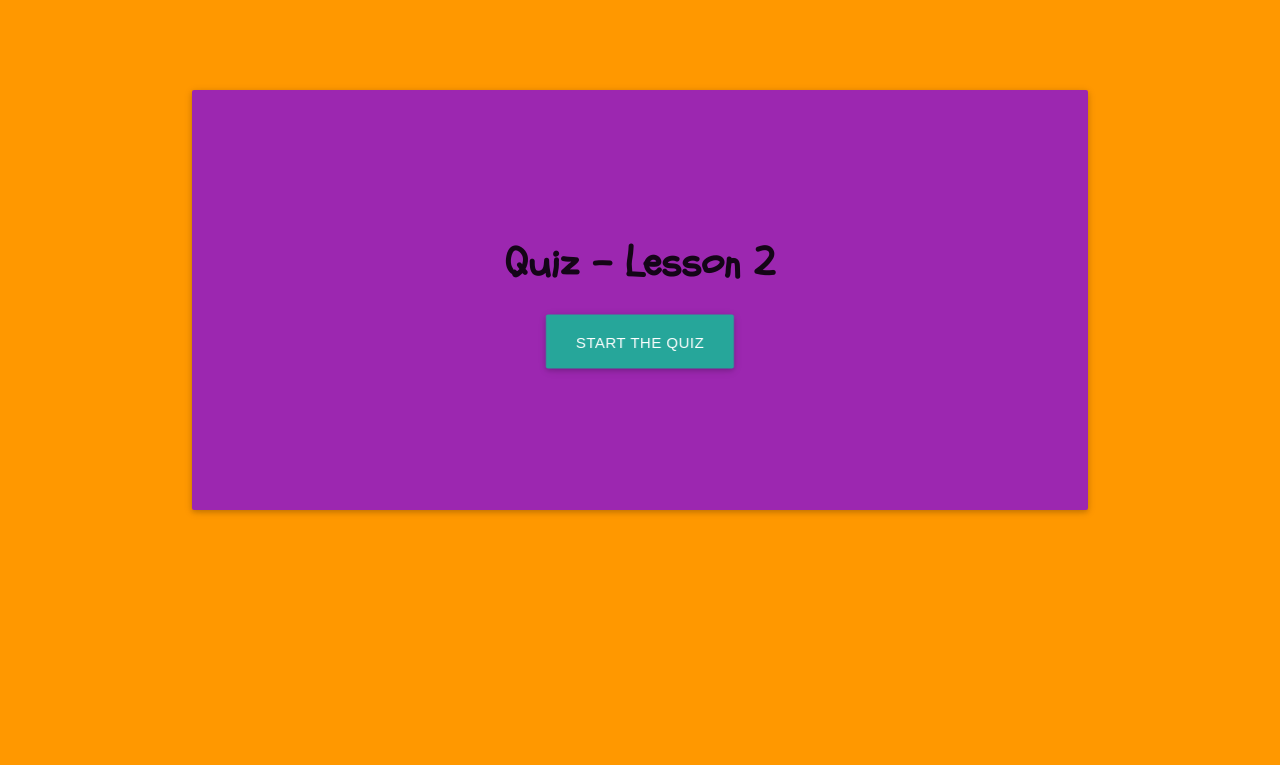
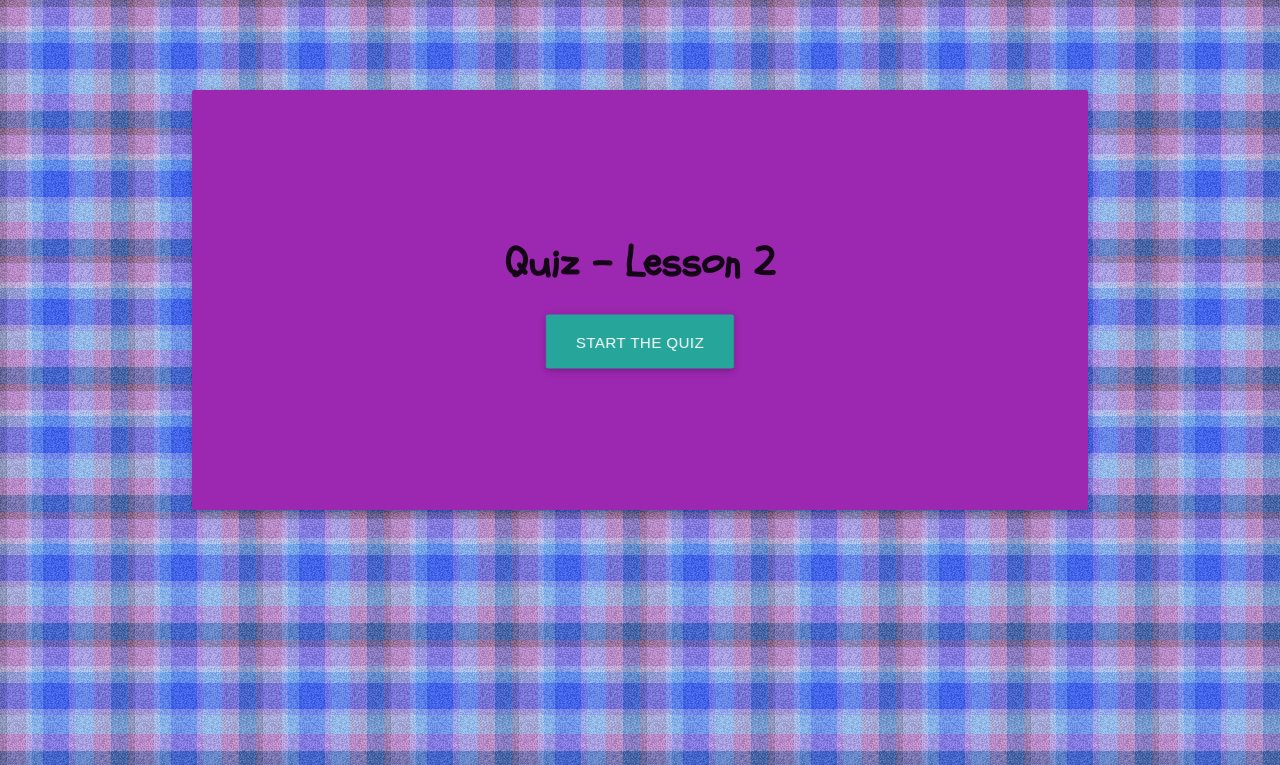
Before and after one commit to whathejoe/lms-m4g4, a PHP site: page /pages/quizzes/chapter_1_quiz.html in a window 1280 px wide. Shown: the top 765 px of the page. Run offline with PHP 8.4, Linux system fonts and the light colour scheme.

Commit message:
Add new background for quizzes

```diff
--- a/css/quiz.css
+++ b/css/quiz.css
@@ -17,6 +17,10 @@
 	bottom: 0;
 	width: 100%;
 
+}
+
+.quiz-bg {
+	background: url(../img/bg_checker_plaid_repeat.jpg) top left;
 }
 
 
--- a/pages/quizzes/chapter_1_quiz.html
+++ b/pages/quizzes/chapter_1_quiz.html
@@ -21,7 +21,8 @@
         <script src="../../js/vendor/angular-1.4.9.min.js"></script>
         <script src="app_data/chapter_1_quiz.js"></script>
     </head>
-    <body class="orange">
+
+    <body class="quiz-bg">
         <!--[if lt IE 8]>
             <p class="browserupgrade">You are using an <strong>outdated</strong> browser. Please <a href="http://browsehappy.com/">upgrade your browser</a> to improve your experience.</p>
         <![endif]-->
```
Also changed, not shown: img/bg_checker_plaid_repeat.jpg (added).
